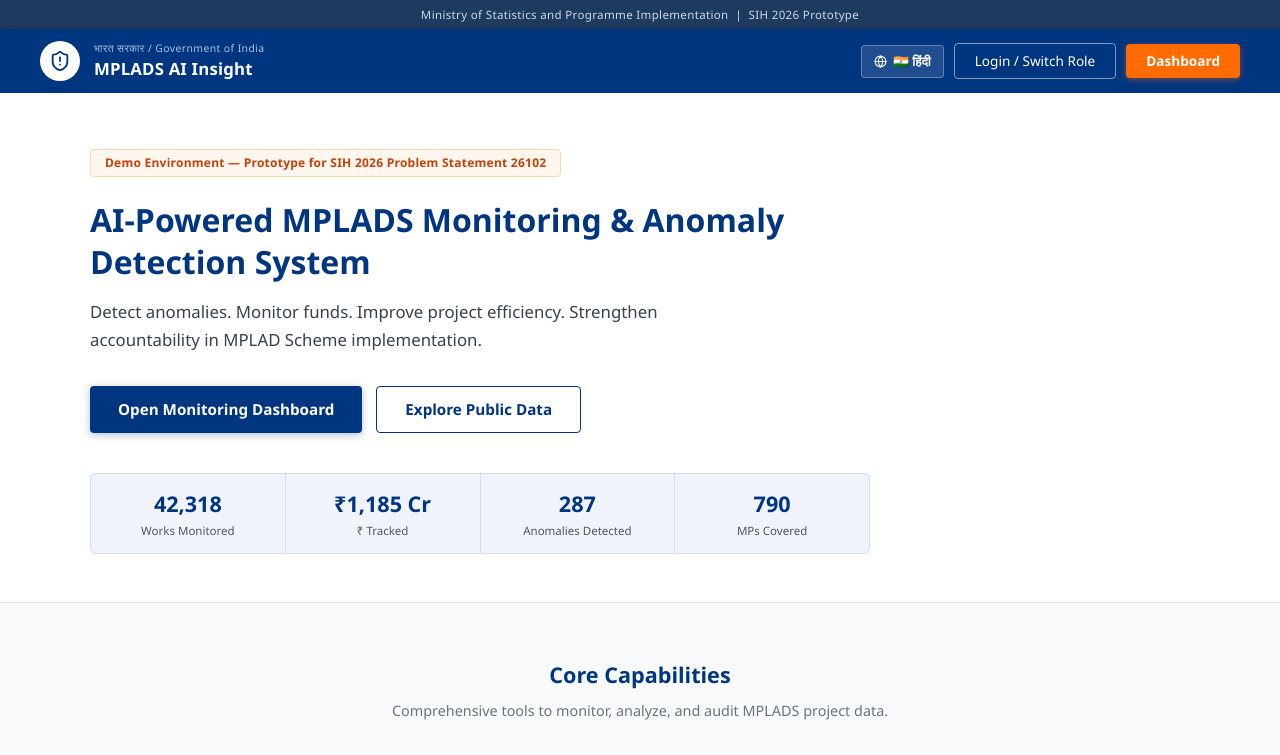
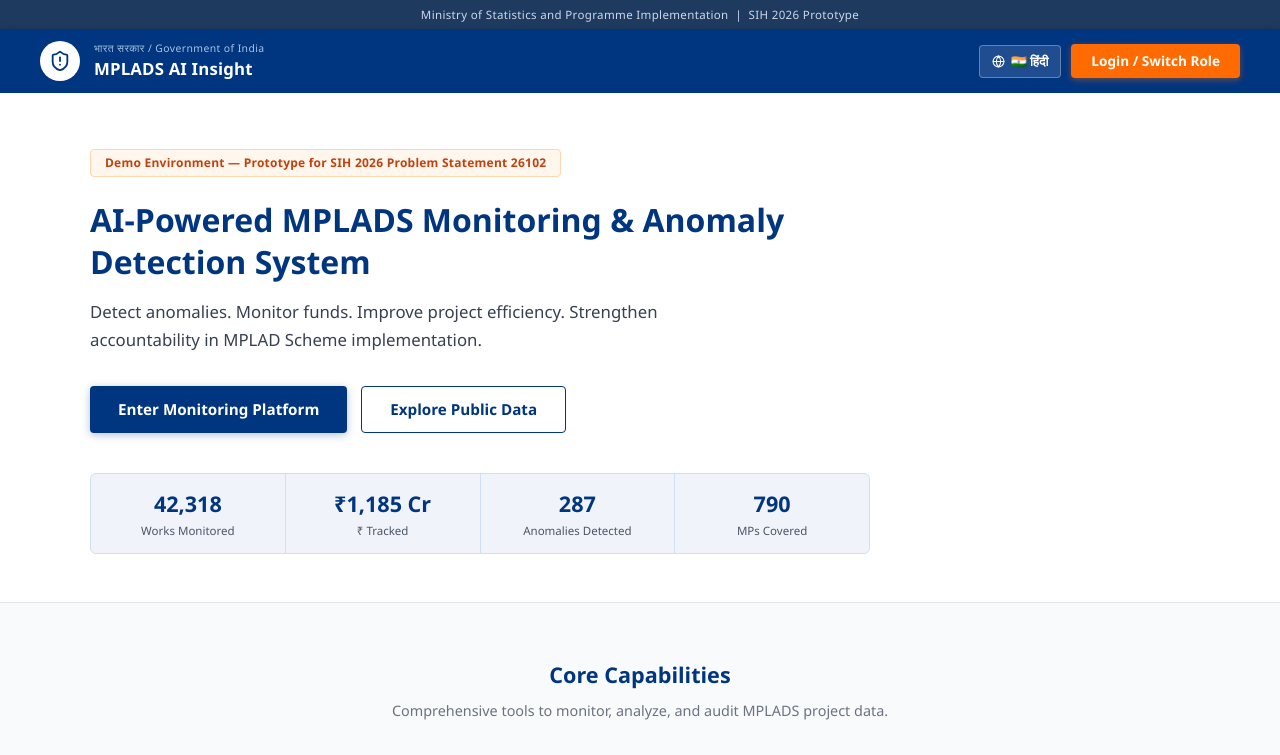
Before and after one commit to kunalbhalerao19/SIH11, a React (Vite) app: page / in a window 1280 px wide. Shown: the top 755 px of the page. Built offline with nearby package versions, Linux system fonts and the light colour scheme.

Commit message:
fix(ui): remove unauthenticated Dashboard button from landing header, enforce login gateway

```diff
--- a/src/pages/Landing.tsx
+++ b/src/pages/Landing.tsx
@@ -95,21 +95,6 @@
           <button
             onClick={() => navigate('/login')}
             style={{
-              background: 'transparent',
-              border: '1.5px solid rgba(255,255,255,0.5)',
-              color: '#fff',
-              borderRadius: '4px',
-              padding: '7px 20px',
-              fontSize: '0.85rem',
-              cursor: 'pointer',
-              fontWeight: 500,
-            }}
-          >
-            {t('nav.login')}
-          </button>
-          <button
-            onClick={() => navigate('/dashboard')}
-            style={{
               background: '#FF6B00',
               border: 'none',
               color: '#fff',
@@ -119,9 +104,10 @@
               cursor: 'pointer',
               fontWeight: 600,
               boxShadow: '0 2px 6px rgba(255,107,0,0.4)',
+              transition: 'background 0.2s',
             }}
           >
-            {t('nav.dashboard')}
+            {t('nav.login')}
           </button>
         </div>
       </header>
@@ -179,7 +165,7 @@
 
           <div style={{ display: 'flex', gap: '14px', flexWrap: 'wrap', marginBottom: '40px' }}>
             <button
-              onClick={() => navigate('/dashboard')}
+              onClick={() => navigate('/login')}
               style={{
                 background: '#003580',
                 color: '#fff',
@@ -192,7 +178,7 @@
                 boxShadow: '0 2px 8px rgba(0,53,128,0.3)',
               }}
             >
-              Open Monitoring Dashboard
+              Enter Monitoring Platform
             </button>
             <button
               onClick={() => navigate('/projects')}
```
